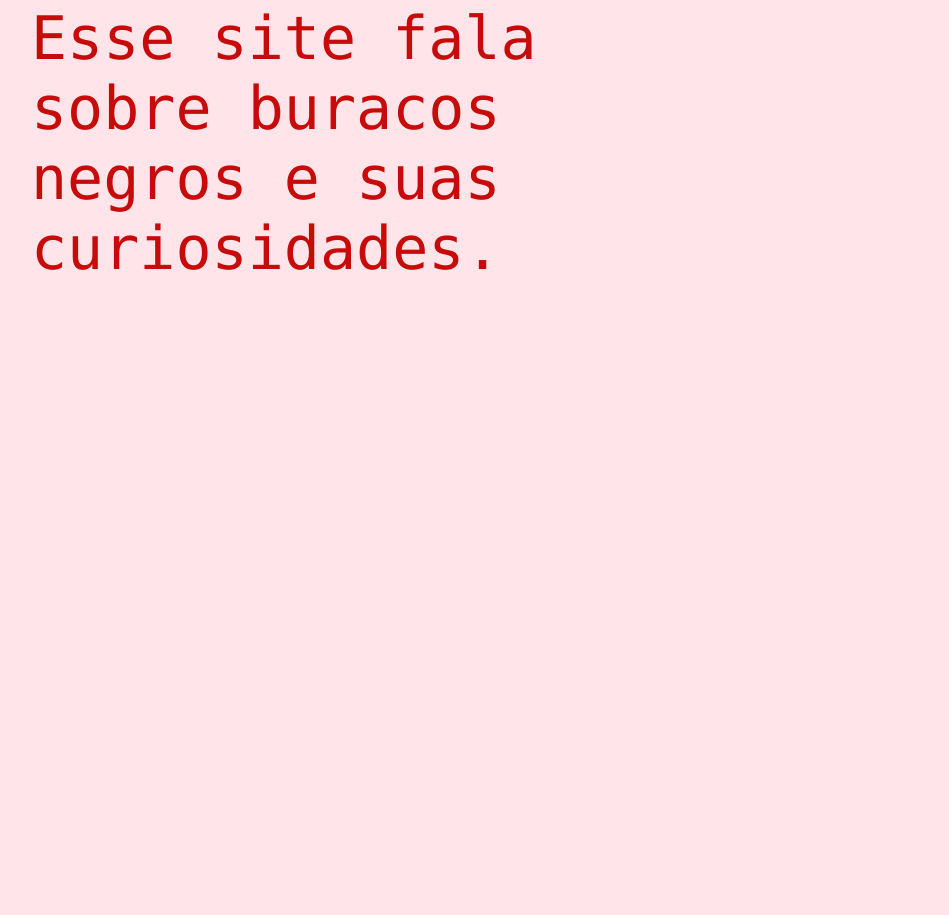
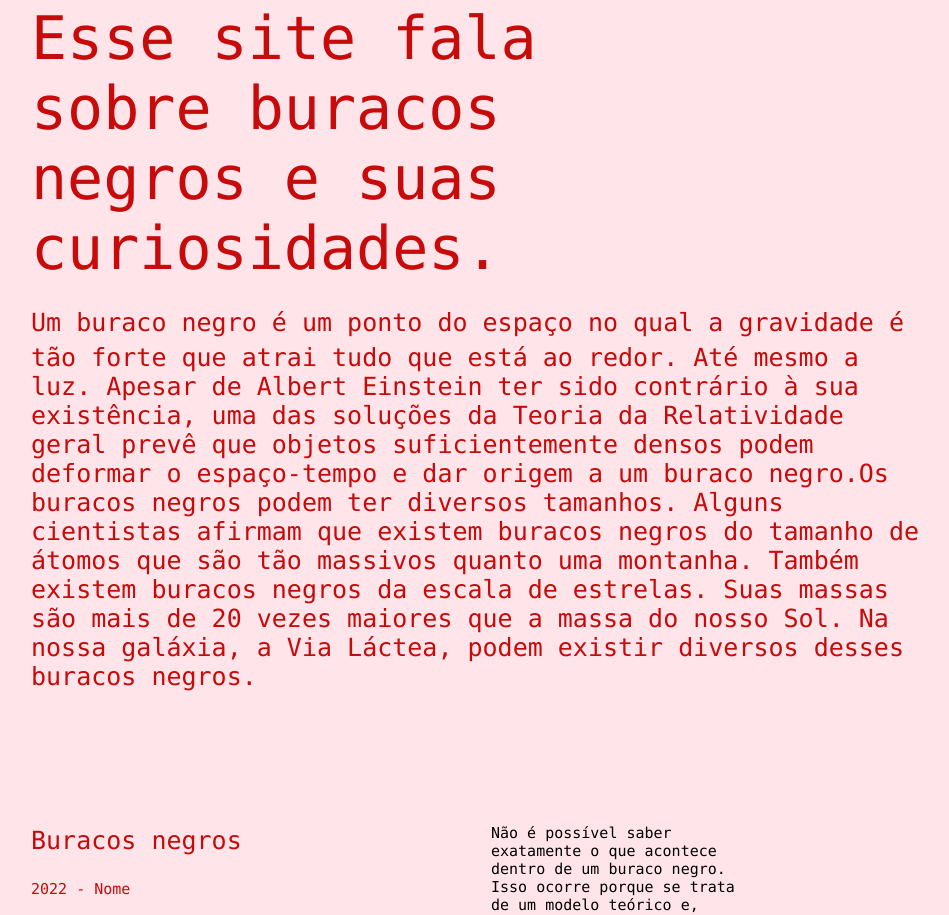
Before and after one commit to jurregenes/projeto.html, a plain HTML site: page index.html in a window 1280 px wide. Shown: the part 483-1398 px from the top of the page, without its empty margins (17-966 px from the left). Drawn offline with Linux system fonts and the light colour scheme.

Commit message:
fix-texto4

```diff
--- a/styles.css
+++ b/styles.css
@@ -208,7 +208,7 @@ html{
     font-size: 25px;
     padding: 40px;
     width: 900px;
-    margin-top: 650px;
+    margin-top: -100px;
 
 }
 
```
